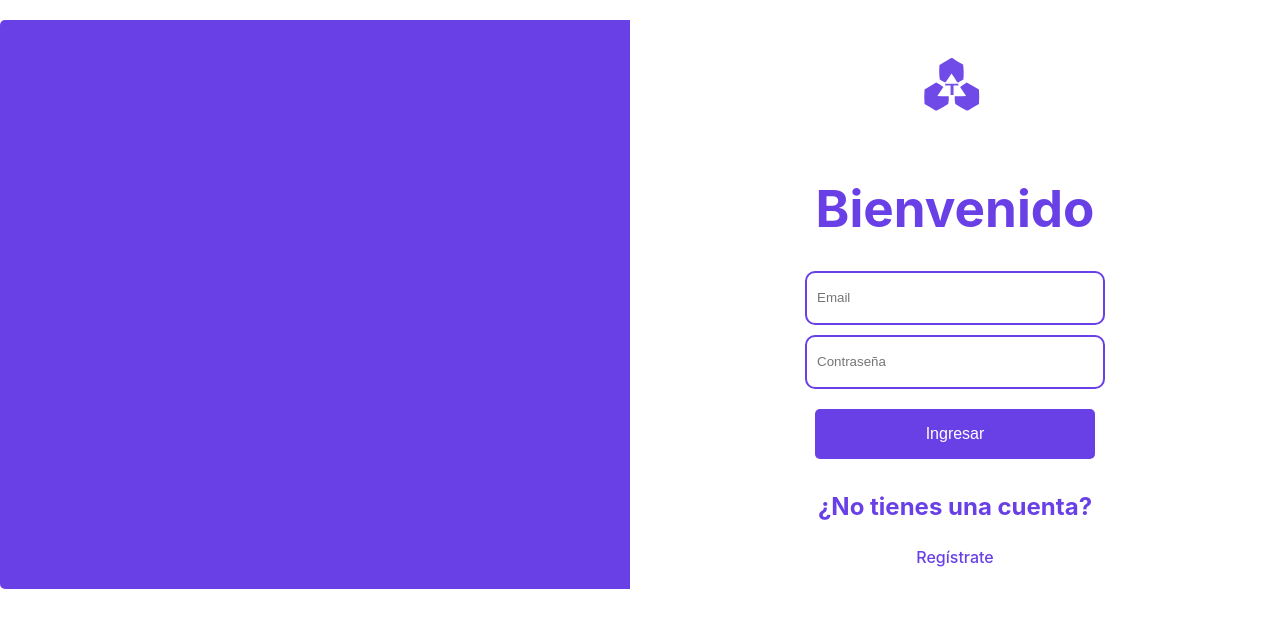
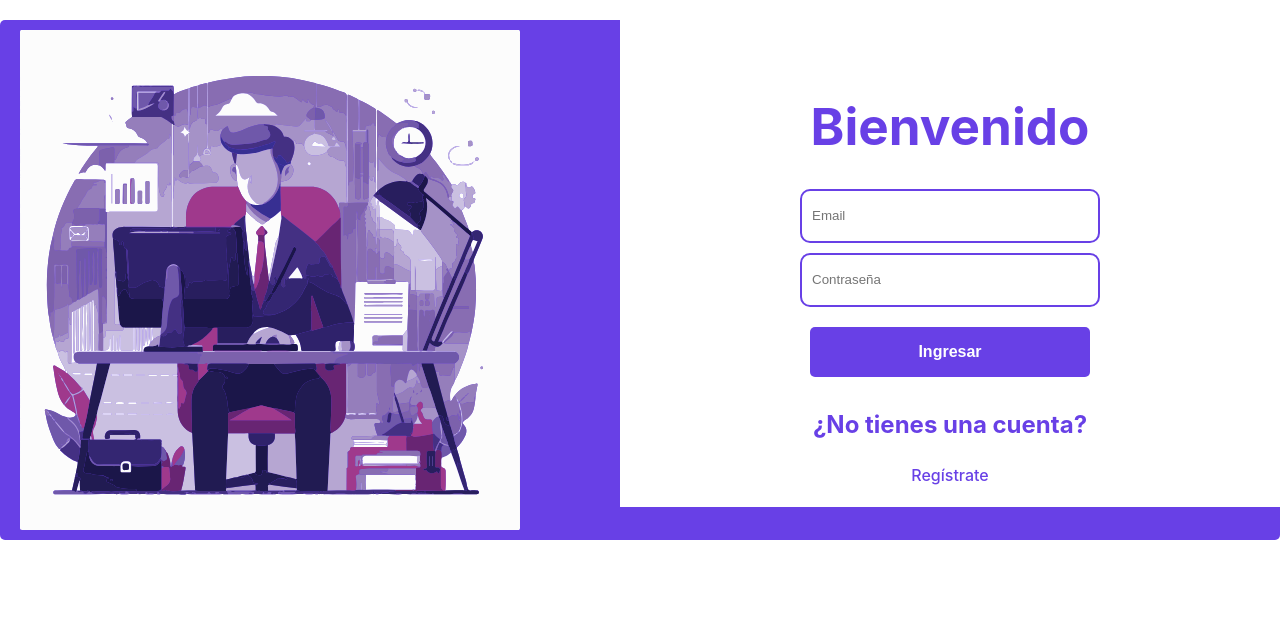
Before and after one commit to NaraHumanoUnlam/TruthTrace.Web, a React (Vite) app in the folder truthtrace-app/: page /login/empresa in a window 1280 px wide. Shown: the top 628 px of the page. Built offline with nearby package versions, Linux system fonts and the light colour scheme; a web font is replaced by a local one.

Commit message:
Agrega imagen al login

```diff
--- a/truthtrace-app/src/components/login/login.css
+++ b/truthtrace-app/src/components/login/login.css
@@ -42,7 +42,7 @@
 .usuario input[type="submit"]{
     background-color: #40B6E6;
     color: white;
-    font-weight: 200;
+    font-weight: 600;
     border: none;
     border-radius: 5px;
     padding: 10px 20px;
@@ -57,7 +57,6 @@
 .usuario input[type="submit"]:hover{
     background-color: #185d79;
     color: white;
-    font-weight: 200;
     border: none;
     border-radius: 5px;
     padding: 10px 20px;
@@ -101,11 +100,6 @@
     width: 50%;
 }
 
-.desing {
-    height: 100%;
-    width: 50%;
-}
-
 .empresa input {
     border: #6840E6 solid 2px;
     height: 30px;
@@ -113,10 +107,22 @@
     padding: 10px;
 }
 
+.desing {
+    height: 100%;
+    display: flex;
+    flex-direction: row;
+    align-items: center;
+}
+
+.desing img {
+    width: 500px;
+    height: 500px;
+}
+
 .empresa input[type="submit"]{
     background-color: #6840E6;
     color: white;
-    font-weight: 200;
+    font-weight: 600;
     border: none;
     border-radius: 5px;
     padding: 10px 20px;
@@ -131,7 +137,6 @@
 .empresa input[type="submit"]:hover{
     background-color: #251164;
     color: white;
-    font-weight: 200;
     border: none;
     border-radius: 5px;
     padding: 10px 20px;
@@ -140,11 +145,6 @@
     display: inline-block;
     font-size: 16px;
     box-shadow: #185d79;
-}
-
-.empresa img {
-    width: 100px;
-    height: 100px;
 }
 
 .empresa form {
--- a/truthtrace-app/src/components/login/login.jsx
+++ b/truthtrace-app/src/components/login/login.jsx
@@ -1,15 +1,17 @@
 import React from 'react';
 import empresaLogo from '../../assets/images/empresa/logo.svg';
 import usuarioLogo from '../../assets/images/usuario/logo.svg';
+import empresaImg from '../../assets/images/empresa/person-computer-purple.svg';
 import './login.css';
 
 const Login = ({ clase }) => {
   const logoSrc = clase === 'empresa' ? empresaLogo : usuarioLogo;
+  const img = clase === 'empresa' ? empresaImg : empresaImg;
   return (
   <div className={clase}>
-  <div className='desing'>
-  <img src={logoSrc} alt="logo" />
-  </div>
+    <div className='desing'>
+      <img src={img} alt="logo" />
+    </div>
     <div className='container'>
       <a href='/#home'><img src={logoSrc} alt="logo" /></a>
       <h1>Bienvenido</h1>
```
Also changed, not shown: truthtrace-app/src/assets/images/empresa/person-computer-purple.svg (added).
